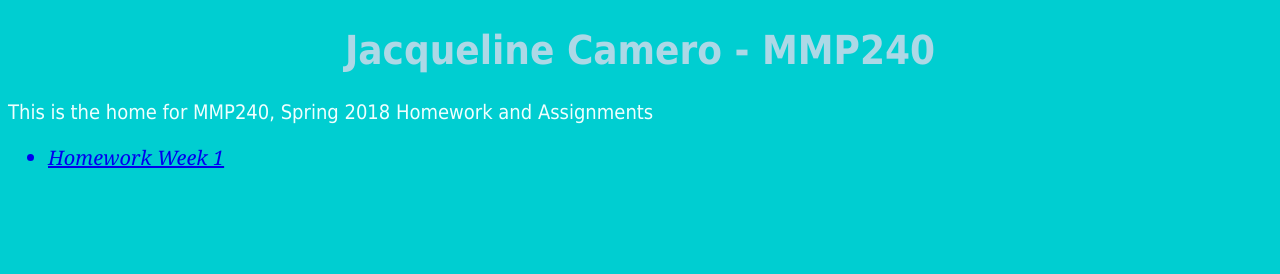
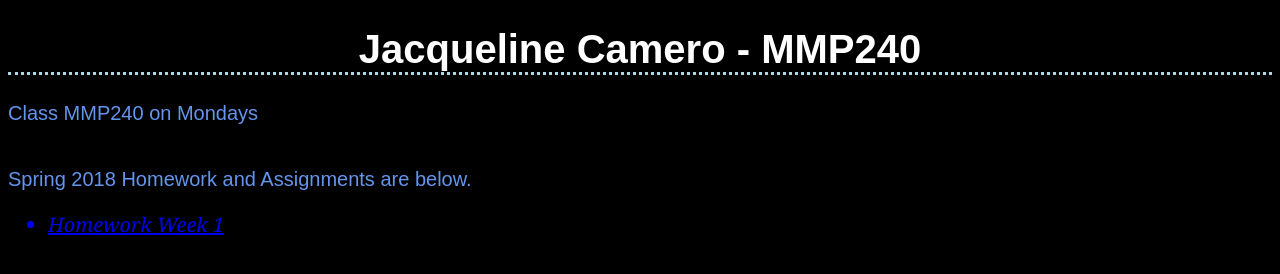
Before and after one commit to momentumdream/MMP240, a plain HTML site: page index.html in a window 1280 px wide. Drawn offline with Linux system fonts and the light colour scheme.

Commit message:
changed text color

```diff
--- a/index.html
+++ b/index.html
@@ -6,7 +6,9 @@
         </head>
         <body>
             <h1>Jacqueline Camero - MMP240</h1>
-            <P> This is the home for MMP240, Spring 2018 Homework and Assignments</P>
+            <P> Class MMP240 on Mondays</P>
+            <br>Spring 2018 Homework and Assignments are below.</br>
+
             <ul><a href="WK1_INCLASS/index.html"><li>Homework Week 1</li></a></ul>
 
         </body>
--- a/main.css
+++ b/main.css
@@ -1,19 +1,23 @@
 body {
-    background-color: darkturquoise;
-    font-family: tahoma;
+    background-color: black;
+    font-family: arial;
     font-size: 20px;
-    color: azure;
+    color: cornflowerblue
 }
-h1{
-    color: lightblue;
+
+h1 {
+    border-bottom: 3px dotted lightblue;
+    color: white;
     text-align: center
+
+    }
 
 
 
-}
 ul {
     font-family: georgia;
     font-style: italic;
-    color: indianred;
+    color: darkturquoise;
+
 
 }
```
